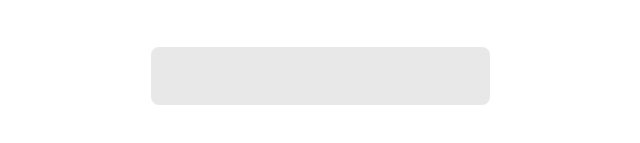
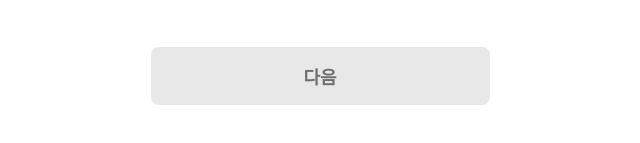
Before and after one commit to SOPT-all/36-SOPKATHON-WEB-WEB4, a React (Vite) app: page /question in a window 1280 px wide. Shown: the part 557-700 px from the top of the page, without its empty margins (320-960 px from the left). Built offline with nearby package versions, Linux system fonts and the light colour scheme.

Commit message:
refactor: 버튼 프롭 및 상태 관리 수정

```diff
--- a/src/pages/questionPage/QuestionPage.tsx
+++ b/src/pages/questionPage/QuestionPage.tsx
@@ -36,9 +36,9 @@ const QuestionPage = () => {
       <ButtonGroup selectedId={selectedId} setSelectedId={setSelectedId} />
 
       <Button
-        label={buttonLabel}
+        text={buttonLabel}
         onClick={handleClick}
-        disabled={!isButtonEnabled}
+        isEnabled={isButtonEnabled}
       />
     </div>
   )
--- a/src/pages/questionPage/buttonGroup/buttonGroup.tsx
+++ b/src/pages/questionPage/buttonGroup/buttonGroup.tsx
@@ -1,5 +1,4 @@
 import TestAnswerButton from '@components/testAnswerButton/testAnswerButton'
-import { useState } from 'react'
 import * as styles from "./buttonGroup.css"
 
 const options = [
@@ -7,9 +6,12 @@ const options = [
   { id: 2, text: '푸른 숲·산속 풍경' },
 ]
 
-const ButtonGroup = () => {
-  const [selectedId, setSelectedId] = useState<number | null>(null)
+interface ButtonGroupPropTypes {
+  selectedId: number | null;
+  setSelectedId: (id: number | null) => void;
+}
 
+const ButtonGroup = ({ selectedId, setSelectedId }: ButtonGroupPropTypes) => {
   return (
     <div css={styles.buttonGroup}>
       {options.map(({ id, text }) => (
```
